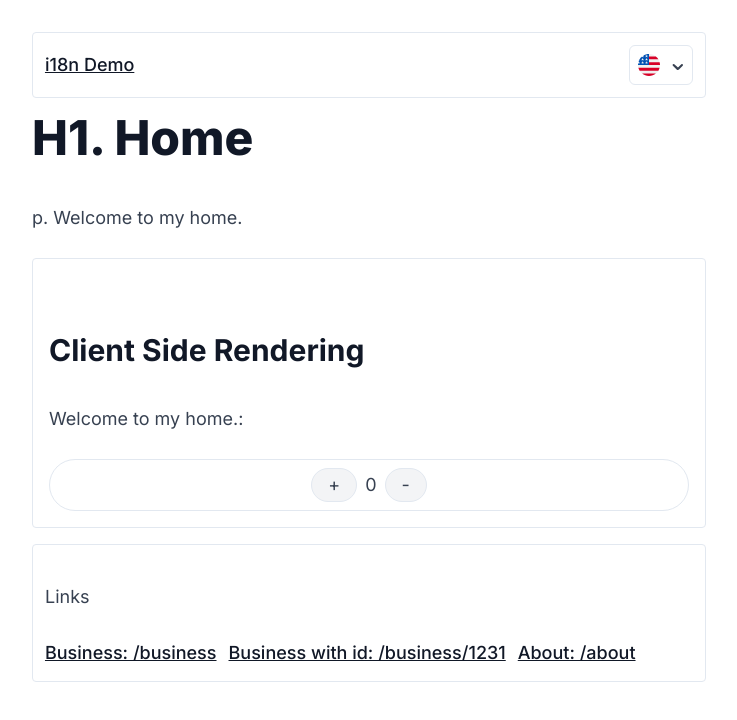
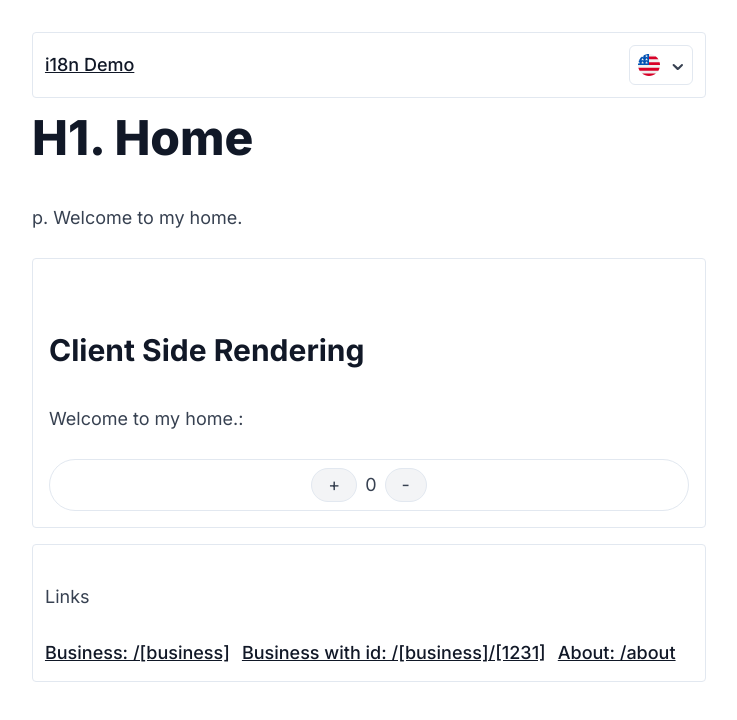
Before and after one commit to richardnarvaez/i18n-Next-14, a Next.js app: page / in a window 1280 px wide. Shown: the top 720 px of the page, without its empty margins (271-1008 px from the left). Built offline with nearby package versions, Linux system fonts and the light colour scheme.

Commit message:
Update links in page.tsx

```diff
--- a/app/page.tsx
+++ b/app/page.tsx
@@ -23,8 +23,10 @@ async function Page({ params }: { params: { lang: string } }) {
       <div className="border rounded mt-4 p-3">
         <p>Links</p>
         <div className="flex gap-3">
-          <Link href={'/business'}>Business: /business </Link>
-          <Link href={'/business/1231'}>Business with id: /business/1231</Link>
+          <Link href={'/business'}>Business: /[business] </Link>
+          <Link href={'/business/1231'}>
+            Business with id: /[business]/[1231]
+          </Link>
           <Link href={'/about'}>About: /about</Link>
         </div>
       </div>
```
